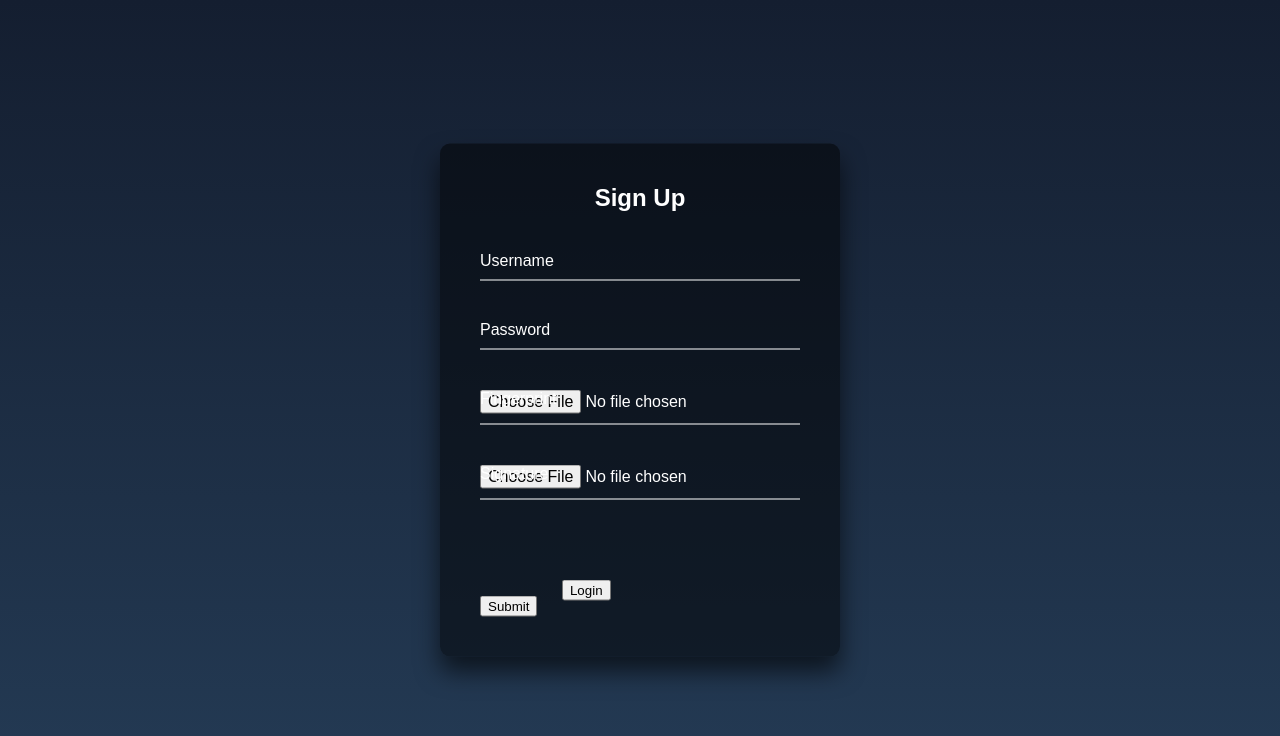
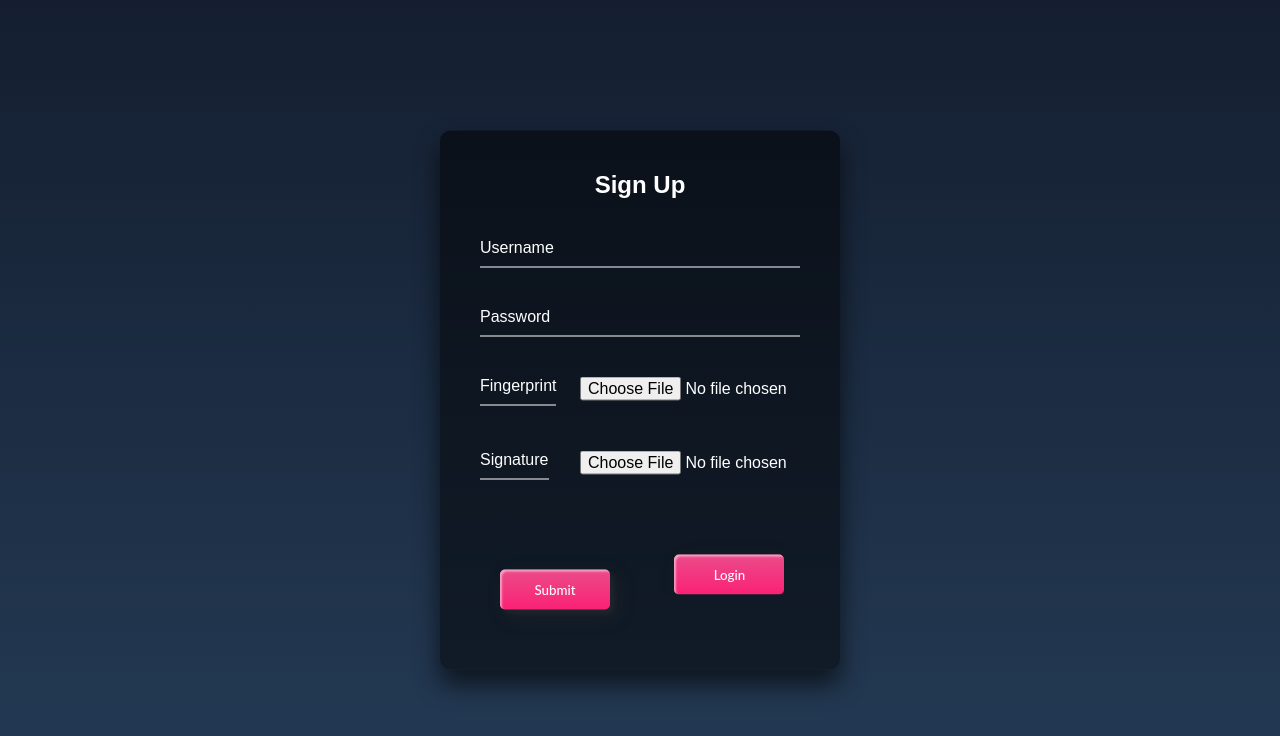
Before and after one commit to Samartha2601/Biometric_Verification, a Flask app: page /signup in a window 1280 px wide. Shown: the top 736 px of the page. Run offline with Flask 2, Linux system fonts and the light colour scheme.

Commit message:
Add files via upload

```diff
--- a/static/stylesheets/signup-style.css
+++ b/static/stylesheets/signup-style.css
@@ -6,6 +6,17 @@ html {
   padding:0;
   font-family: sans-serif;
   background: linear-gradient(#141e30, #243b55);
+}
+
+.box1{
+  margin-left: 100px;
+  border-bottom: none !important;
+
+}
+
+.lbl{
+  border-bottom: 1px solid #fff;
+
 }
 
 .login-box {
@@ -56,8 +67,8 @@ html {
 
 .login-box .user-box input:focus ~ label,
 .login-box .user-box input:valid ~ label {
-    top: -20px;
-    left: 0;
+  /* top: -20px;
+  left: 0; */
   color: #03e9f4;
   font-size: 12px;
 }
@@ -65,108 +76,75 @@ html {
 .login-box form a {
   position: relative;
   display: inline-block;
-    padding: 10px 20px;
-    color: #03e9f4;
+  color: #ffffff;
   font-size: 16px;
   text-decoration: none;
-    text-transform: uppercase;
   overflow: hidden;
-    transition: .5s;
-    margin-top: 40px;
-    letter-spacing: 4px
+  width: 110px;
+  height: 40px ;
+  padding:20px;
+  text-align: center;
 }
 
-  .btn2{
-    color: rgb(234, 62, 179) !important;
-    margin-left: 50px;
+
+button {
+  margin: 20px;
+}
+.custom-btn {
+  width: 110px;
+  height: 40px;
+  color: #fff;
+  border-radius: 5px;
+  padding: 10px 25px;
+  font-family: 'Lato', sans-serif;
+  font-weight: 500;
+  background: transparent;
+  cursor: pointer;
+  transition: all 0.3s ease;
+  position: relative;
+  display: inline-block;
+   box-shadow:inset 2px 2px 2px 0px rgba(255,255,255,.5),
+   7px 7px 20px 0px rgba(64, 58, 58, 0.215),
+   4px 4px 5px 0px rgba(68, 60, 60, 0.23);
+  outline: none;
 }
 
-  .login-box a:hover {
-    background: #03e9f4;
+.btn-11 {
+  border: none;
+  background: rgb(251,33,117);
+    background: linear-gradient(0deg, rgba(251,33,117,1) 0%, rgba(234,76,137,1) 100%);
     color: #fff;
-    border-radius: 5px;
-    box-shadow: 0 0 5px #03e9f4,
-                0 0 25px #03e9f4,
-                0 0 50px #03e9f4,
-                0 0 100px #03e9f4;
+    overflow: hidden;
+}
+.btn-11:hover {
+    text-decoration: none;
+    color: #fff;
+}
+.btn-11:before {
+    position: absolute;
+    content: '';
+    display: inline-block;
+    top: -180px;
+    left: 0;
+    width: 30px;
+    height: 100%;
+    background-color: #fff;
+    animation: shiny-btn1 3s ease-in-out infinite;
+}
+.btn-11:hover{
+  opacity: .7;
+}
+.btn-11:active{
+  box-shadow:  4px 4px 6px 0 rgba(178, 53, 53, 0.904),
+              -4px -4px 6px 0 rgba(144, 42, 14, 0.64),
+    inset -4px -4px 6px 0 rgba(228, 32, 32, 0.501),
+    inset 4px 4px 6px 0 rgba(255, 51, 51, 0.599);
 }
 
-  .login-box a span {
-    position: absolute;
-    display: block;
+
+@-webkit-keyframes shiny-btn1 {
+    0% { -webkit-transform: scale(0) rotate(45deg); opacity: 0; }
+    80% { -webkit-transform: scale(0) rotate(45deg); opacity: 0.5; }
+    81% { -webkit-transform: scale(4) rotate(45deg); opacity: 1; }
+    100% { -webkit-transform: scale(50) rotate(45deg); opacity: 0; }
 }
-
-  .login-box a span:nth-child(1) {
-    top: 0;
-    left: -100%;
-    width: 100%;
-    height: 2px;
-    background: linear-gradient(90deg, transparent, #03e9f4);
-    animation: btn-anim1 1s linear infinite;
-  }
-
-  @keyframes btn-anim1 {
-    0% {
-      left: -100%;
-    }
-    50%,100% {
-      left: 100%;
-    }
-  }
-
-  .login-box a span:nth-child(2) {
-    top: -100%;
-    right: 0;
-    width: 2px;
-    height: 100%;
-    background: linear-gradient(180deg, transparent, #03e9f4);
-    animation: btn-anim2 1s linear infinite;
-    animation-delay: .25s
-  }
-
-  @keyframes btn-anim2 {
-    0% {
-      top: -100%;
-    }
-    50%,100% {
-      top: 100%;
-    }
-  }
-
-  .login-box a span:nth-child(3) {
-    bottom: 0;
-    right: -100%;
-    width: 100%;
-    height: 2px;
-    background: linear-gradient(270deg, transparent, #03e9f4);
-    animation: btn-anim3 1s linear infinite;
-    animation-delay: .5s
-  }
-
-  @keyframes btn-anim3 {
-    0% {
-      right: -100%;
-    }
-    50%,100% {
-      right: 100%;
-    }
-  }
-
-  .login-box a span:nth-child(4) {
-    bottom: -100%;
-    left: 0;
-    width: 2px;
-    height: 100%;
-    background: linear-gradient(360deg, transparent, #03e9f4);
-    animation: btn-anim4 1s linear infinite;
-    animation-delay: .75s
-  }
-
-  @keyframes btn-anim4 {
-    0% {
-      bottom: -100%;
-    }
-    50%,100% {
-      bottom: 100%;
-    }
-  }
```
Also changed, not shown: static/stylesheets/login-style.css (+69 -101 lines). Lines whose indentation alone changed are shown as unchanged.
